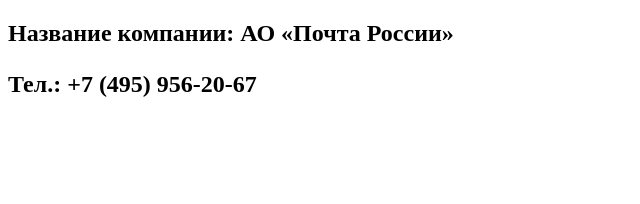
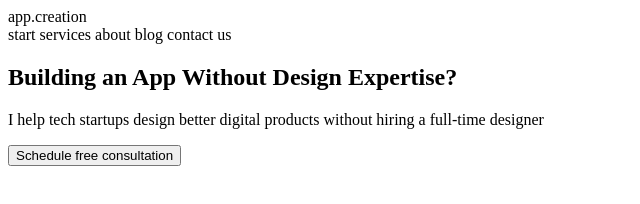
Before and after one commit to kucherovaK/New-Project1, a plain HTML site: page index.html in a window 1280 px wide. Shown: the whole page, without its empty margins (0-640 px from the left). Drawn offline with Linux system fonts and the light colour scheme.

Commit message:
создана структура сайта app.creat в html

```diff
--- a/index.html
+++ b/index.html
@@ -1,11 +1,29 @@
 <!DOCTYPE html>
 <html>
-<head>
-  <meta charset="utf-8">
-  <title>Мой первый сайт</title>
-</head>
-<body>
-  <h2>Название компании: АО «Почта России»<h2>
-  <p>Тел.: +7 (495) 956-20-67</p>
-</body>
+  <head>
+    <mata charset="UTF-8">
+    <title>app.creation</title>
+  </head>
+  <body>
+    <header>
+      <div>app.creation</div>
+        <nav>
+          <a>start</a>
+          <a>services</a>
+          <a>about</a>
+          <a>blog</a>
+          <a>contact us</a>
+        </nav>
+    </header>
+    <section>
+      <main>
+        <h1>Building an App Without Design Expertise?</h1>
+        <p>I help tech startups design better digital products without hiring a full-time designer</p>
+        <button>Schedule free consultation</button>
+      </main>
+      <div>
+        <img>
+      </div>
+    </section>
+  </body>
 </html>
--- /dev/null
+++ b/now.json
@@ -0,0 +1 @@
+"Public":ture
```
